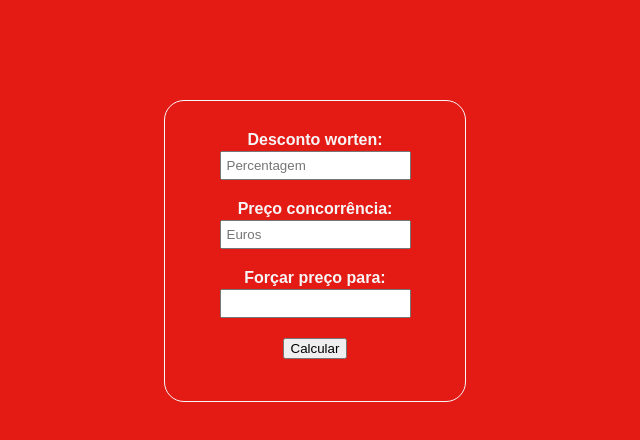
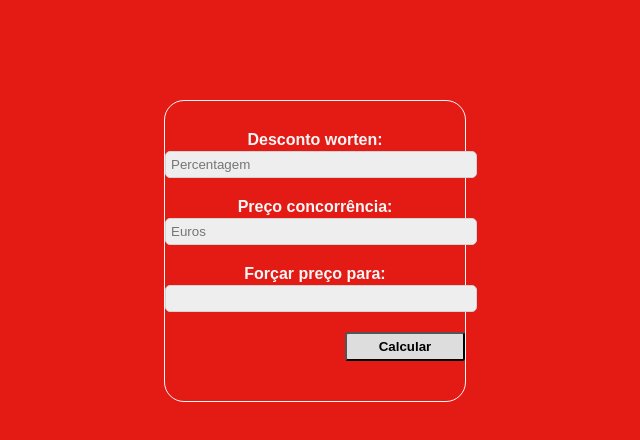
Before and after one commit to luisccgoncalves/luisccgoncalves.github.io, a plain HTML site: page wrt.html in a window 1280 px wide. Shown: the whole page, without its empty margins (326-966 px from the left). Drawn offline with Linux system fonts and the light colour scheme.

Commit message:
Updated styling

```diff
--- a/wrt.html
+++ b/wrt.html
@@ -26,14 +26,30 @@
 		form{
 			text-align: center;
 			position: relative;
-			top:10%
+			top:10%;
+
 		}
 		input{
 			margin-top: 2px;
 			margin-bottom: 20px;
 			padding: 5px;
+			width: 100%;
+			border-radius: 5px;
+			border: 1px solid lightgray;
+			background-color: #eee;
 
 
+		}
+		button {
+			padding: 5px;
+			background-color: #ddd;
+			font-weight: 600;
+			width: 40%;
+			float: right;
+			border-radius: 3px;
+			&:hover {
+				background-color: #800000;
+			}
 		}
 
 	</style>
```
